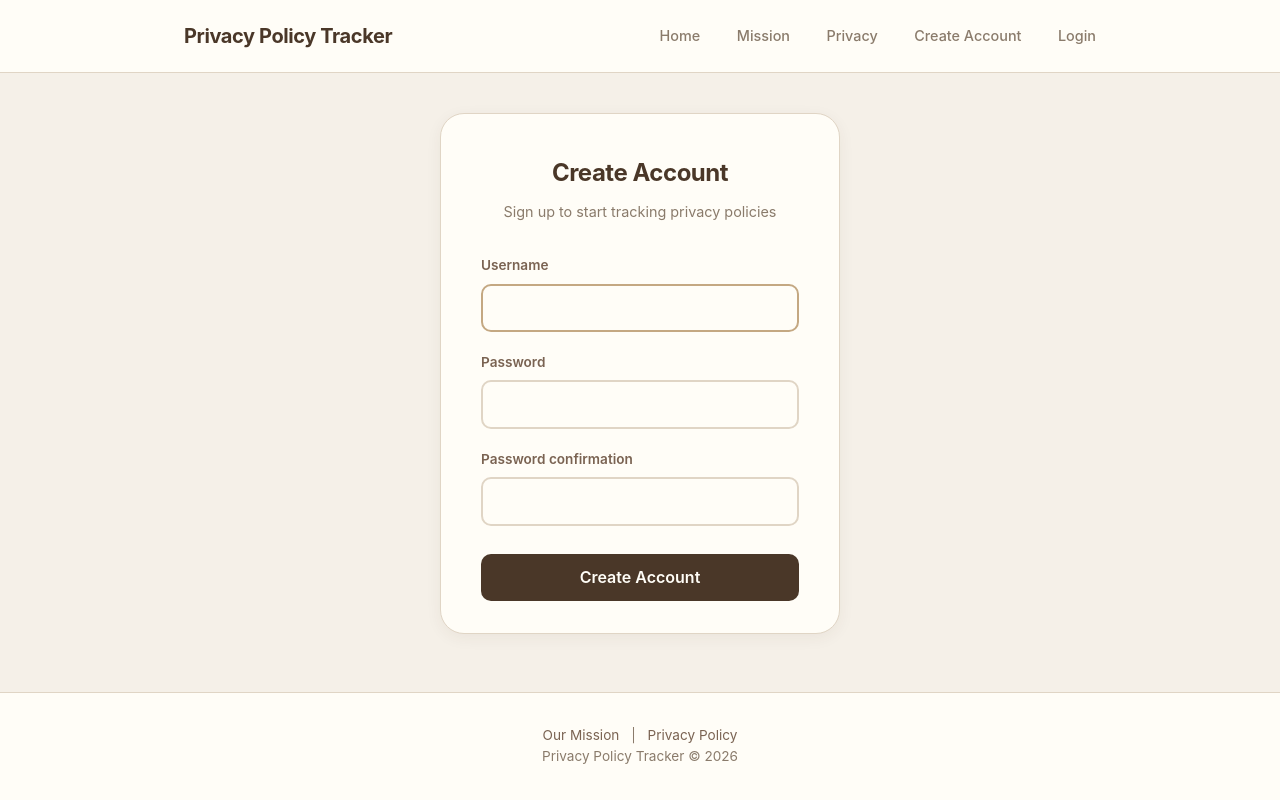
After one commit to Tempestous15/privacy_policy_tracker, a Django app: page /register/ in a window 1280 px wide. The commit adds this page. Run offline with Django 4.2, Linux system fonts and the light colour scheme.

Commit message:
Added registration and dashboard requires logging in.

```diff
--- a/website/templates/base.html
+++ b/website/templates/base.html
@@ -88,6 +88,7 @@
                         <button type="submit" style="background:none; border:none; color:var(--text-muted); cursor:pointer; font-family:inherit; font-size:0.9rem; font-weight:500; padding:0; transition:color 0.2s;">Logout</button>
                     </form>
                 {% else %}
+                    <a href="{% url 'tracker:register' %}">Create Account</a>
                     <a href="{% url 'login' %}">Login</a>
                 {% endif %}
             </nav>
--- /dev/null
+++ b/website/templates/registration/register.html
@@ -0,0 +1,136 @@
+{% extends "base.html" %}
+
+{% block title %}Create Account — Privacy Policy Tracker{% endblock %}
+
+{% block extra_style %}
+<style>
+    .register-page {
+        display: flex;
+        justify-content: center;
+        align-items: center;
+        min-height: 65vh;
+    }
+    .register-card {
+        background: var(--card);
+        border: 1px solid var(--border);
+        border-radius: var(--radius-lg);
+        padding: 2.5rem 2.5rem 2rem;
+        width: 100%;
+        max-width: 400px;
+        box-shadow: 0 4px 16px rgba(74, 55, 40, 0.06);
+    }
+    .register-card h2 {
+        font-size: 1.5rem;
+        font-weight: 700;
+        color: var(--brown-dark);
+        letter-spacing: -0.02em;
+        margin-bottom: 0.5rem;
+        text-align: center;
+    }
+    .register-card .subtitle {
+        color: var(--text-muted);
+        font-size: 0.9rem;
+        text-align: center;
+        margin-bottom: 2rem;
+    }
+    .register-card label {
+        display: block;
+        font-size: 0.85rem;
+        font-weight: 600;
+        color: var(--brown-mid);
+        margin-bottom: 0.4rem;
+    }
+    .register-card input[type="text"],
+    .register-card input[type="password"],
+    .register-card input[type="email"] {
+        width: 100%;
+        padding: 0.8rem 1rem;
+        font-size: 0.95rem;
+        border: 2px solid var(--border);
+        border-radius: var(--radius-sm);
+        outline: none;
+        font-family: inherit;
+        background: var(--surface);
+        color: var(--text);
+        transition: border-color 0.2s;
+        margin-bottom: 1.25rem;
+    }
+    .register-card input:focus {
+        border-color: var(--brown-light);
+    }
+    .register-card button {
+        width: 100%;
+        padding: 0.85rem;
+        font-size: 1rem;
+        font-weight: 600;
+        font-family: inherit;
+        background: var(--brown-dark);
+        color: var(--surface);
+        border: none;
+        border-radius: var(--radius-sm);
+        cursor: pointer;
+        transition: background 0.2s;
+        margin-top: 0.5rem;
+    }
+    .register-card button:hover {
+        background: var(--accent-hover);
+    }
+    .errorlist {
+        color: #b54a3a;
+        font-size: 0.85rem;
+        margin-bottom: 1rem;
+        list-style: none;
+        padding: 0;
+    }
+    .errorlist li {
+        background: #fdf0ee;
+        border: 1px solid #f0c8c2;
+        border-radius: 8px;
+        padding: 0.6rem 0.8rem;
+    }
+    .success-msg {
+        background: #eef5ee;
+        border: 1px solid #b8d8b8;
+        color: #3a7a3a;
+        border-radius: 8px;
+        padding: 0.8rem 1rem;
+        font-size: 0.9rem;
+        margin-bottom: 1.5rem;
+        text-align: center;
+    }
+</style>
+{% endblock %}
+
+{% block content %}
+<div class="register-page">
+    <form class="register-card" method="post">
+        <h2>Create Account</h2>
+        <p class="subtitle">Sign up to start tracking privacy policies</p>
+        {% if messages %}
+            {% for message in messages %}
+                <p class="success-msg">{{ message }}</p>
+            {% endfor %}
+        {% endif %}
+        {% csrf_token %}
+        {% if form.non_field_errors %}
+            <ul class="errorlist">{{ form.non_field_errors }}</ul>
+        {% endif %}
+        <label for="{{ form.username.id_for_label }}">{{ form.username.label }}</label>
+        {{ form.username }}
+        {% if form.username.errors %}
+            <ul class="errorlist">{{ form.username.errors }}</ul>
+        {% endif %}
+        <label for="{{ form.password1.id_for_label }}">{{ form.password1.label }}</label>
+        {{ form.password1 }}
+        {% if form.password1.errors %}
+            <ul class="errorlist">{{ form.password1.errors }}</ul>
+        {% endif %}
+        <label for="{{ form.password2.id_for_label }}">{{ form.password2.label }}</label>
+        {{ form.password2 }}
+        {% if form.password2.errors %}
+            <ul class="errorlist">{{ form.password2.errors }}</ul>
+        {% endif %}
+        <button type="submit">Create Account</button>
+    </form>
+</div>
+{% endblock %}
--- a/website/tracker/urls.py
+++ b/website/tracker/urls.py
@@ -8,4 +8,5 @@ urlpatterns = [
     path("dashboard/", views.dashboard, name="dashboard"),
     path("mission/", views.mission, name="mission"),
     path("privacy/", views.privacy, name="privacy"),
+    path("register/", views.register, name="register"),
 ]
--- a/website/tracker/views.py
+++ b/website/tracker/views.py
@@ -1,5 +1,7 @@
 from django.contrib.auth.decorators import login_required
-from django.shortcuts import render
+from django.contrib.auth.forms import UserCreationForm
+from django.contrib import messages
+from django.shortcuts import render, redirect
 from .models import Website
 
 
@@ -15,6 +17,18 @@ def privacy(request):
     return render(request, "tracker/privacy.html")
 
 
+def register(request):
+    if request.method == "POST":
+        form = UserCreationForm(request.POST)
+        if form.is_valid():
+            form.save()
+            messages.success(request, "Account created. You can now sign in.")
+            return redirect("login")
+    else:
+        form = UserCreationForm()
+    return render(request, "registration/register.html", {"form": form})
+
+
 @login_required
 def dashboard(request):
     websites = Website.objects.all()[:20]
```
